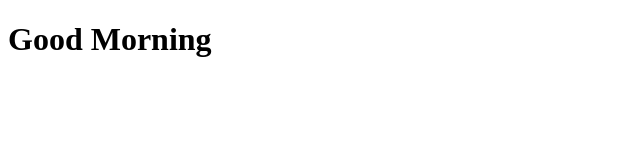
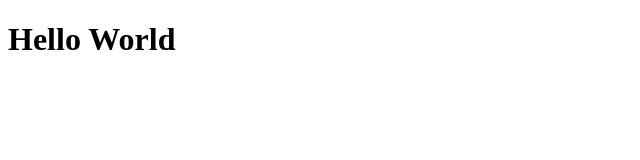
Before and after one commit to tunguyenpolitetech/hello-world, a plain HTML site: page index.html in a window 1280 px wide. Shown: the whole page, without its empty margins (0-640 px from the left). Drawn offline with Linux system fonts and the light colour scheme.

Commit message:
Update text

```diff
--- a/index.html
+++ b/index.html
@@ -6,6 +6,6 @@
     <title>Hello World</title>
   </head>
   <body>
-    <h1>Good Morning</h1>
+    <h1>Hello World</h1>
   </body>
 </html>
```
